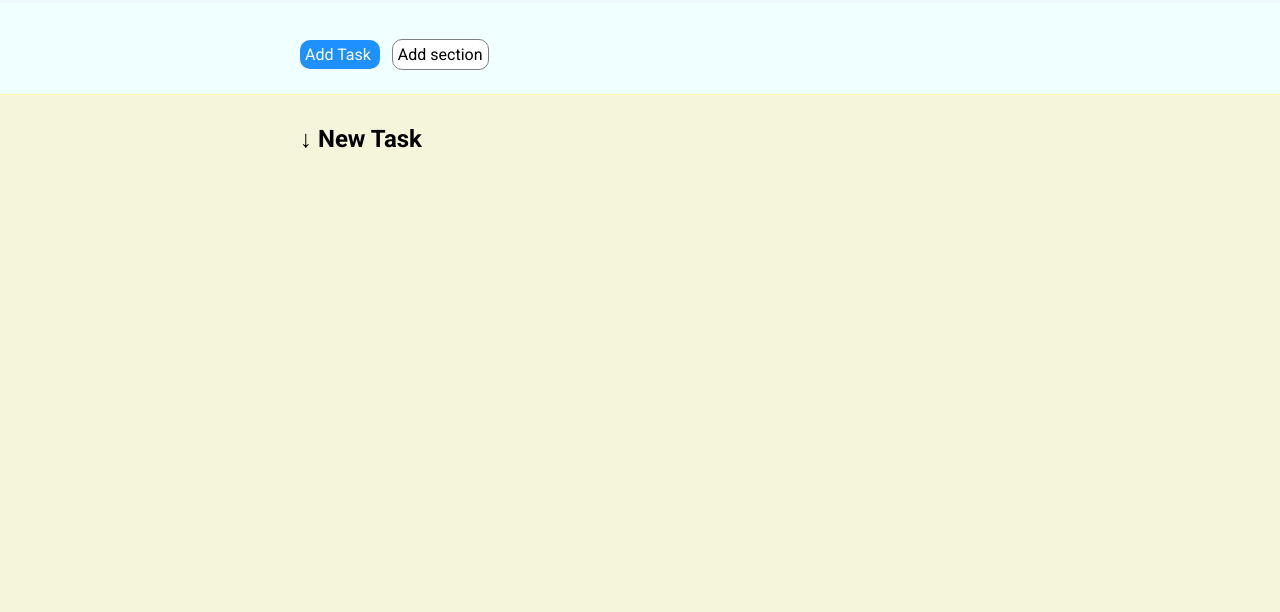
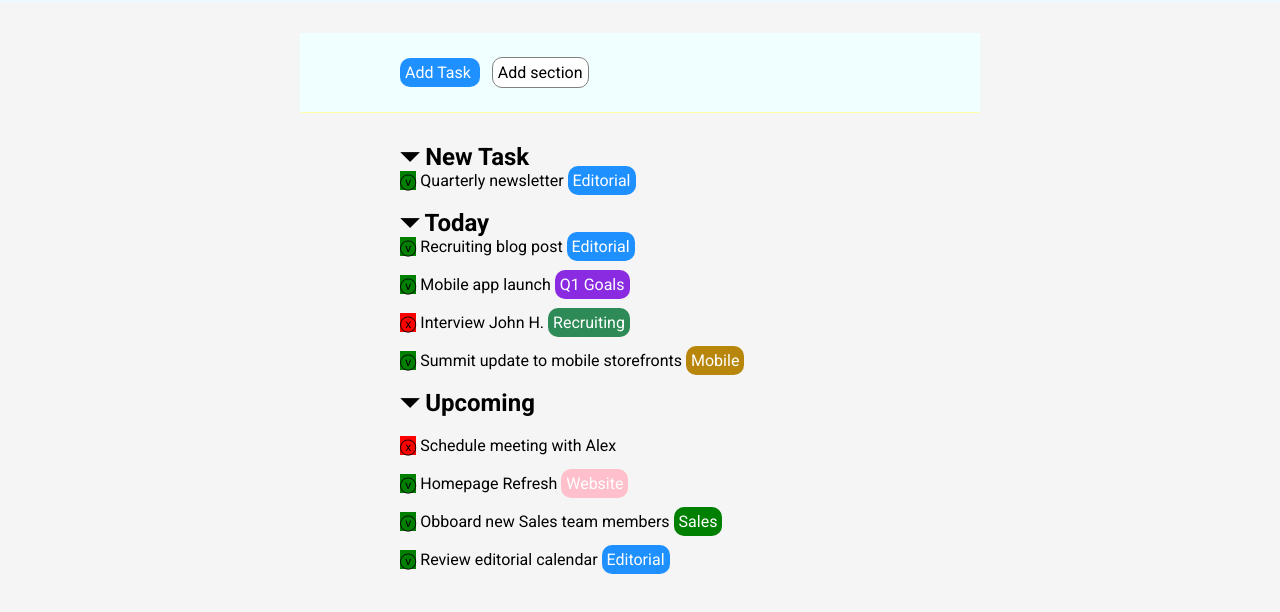
Before and after one commit to MattiaEsposito98/html-css-toboolist, a plain HTML site: page index.html in a window 1280 px wide. Shown: the part 68-680 px from the top of the page. Drawn offline with Linux system fonts and the light colour scheme.

Commit message:
aggiunta del menù con i bottoni

```diff
--- a/index.html
+++ b/index.html
@@ -11,18 +11,43 @@
 <body>
 	<header class="logo-header">
 		<div class="container">
-			<img src="./img/logo copia.png" alt="height 100">
+			<img src="./img/logo-copia.png" alt="height 100">
 			<strong class="title">Toboolist</strong>
 		</div>
 	</header>
-	<section class="section">
-		<div class="container">
+
+	<main>
+		<section class="section">
 			<span class="add-task"> Add Task </span>
 			<span class="add-section"> Add section </span>
+		</section>
+		<!-- 1 menù -->
+		<div class="menu">
+			<h2> <strong> &#9207 New Task</strong> </h1>
+				<p><span class="positive">&#9445</span> Quarterly newsletter <span class="editorial"> Editorial</span></p>
+				<br>
+				<!-- 2 menù -->
+				<h2><strong> &#9207 Today </strong></h2>
+				<p><span class="positive">&#9445</span> Recruiting blog post <span class="editorial"> Editorial</span></p>
+				<br>
+				<p><span class="positive">&#9445</span></span> Mobile app launch <span class="q1goals"> Q1 Goals</span></p>
+				<br>
+				<p><span class="negative">&#9447</span> Interview John H. <span class="recruiting"> Recruiting</span></p>
+				<br>
+				<p><span class="positive"> &#9445</span> Summit update to mobile storefronts <span class="mobile"> Mobile</span>
+				</p>
+				<br>
+				<!-- 3 menù -->
+				<h2><strong> &#9207 Upcoming </strong></h2>
+				<br>
+				<p><span class=" negative">&#9447</span> Schedule meeting with Alex</p>
+				<br>
+				<p><span class="positive">&#9445</span> Homepage Refresh <span class=" website">Website</span></p>
+				<br>
+				<p><span class="positive">&#9445</span> Obboard new Sales team members <span class="sales"> Sales</span></p>
+				<br>
+				<p><span class=" positive">&#9445</span> Review editorial calendar <span class="editorial"> Editorial</span></p>
 		</div>
-	</section>
-	<main>
-		<h2> <strong> &#8595 New Task</strong> </h1>
 	</main>
 
 </body>
--- a/style.css
+++ b/style.css
@@ -14,8 +14,9 @@ html {
     padding-left: 20px;
     background-color: aliceblue;
 }
-body{
-    background-color: beige;
+
+body {
+    background-color: whitesmoke;
 }
 
 .container {
@@ -26,11 +27,12 @@ body{
 
 .title {
     vertical-align: middle;
+
 }
 
 .section {
     background-color: azure;
-    padding: 30px 300px;
+    padding: 30px 100px;
     border-bottom: 1px solid #FFFFA9;
 }
 
@@ -50,6 +52,66 @@ body{
     padding: 5px;
 }
 
+.menu{
+    padding: 30px 100px;
+}
 main {
     padding: 30px 300px;
 }
+
+.positive {
+    background-color: green;
+}
+
+.negative {
+    background-color: red;
+}
+
+/* Bottoni */
+.editorial {
+    text-align: middle;
+    background-color: dodgerblue;
+    border-radius: 10px;
+    color: white;
+    padding: 5px;
+}
+
+.q1goals {
+    text-align: middle;
+    background-color: blueviolet;
+    border-radius: 10px;
+    color: white;
+    padding: 5px;
+}
+
+.recruiting {
+    text-align: middle;
+    background-color: seagreen;
+    border-radius: 10px;
+    color: white;
+    padding: 5px;
+}
+
+.mobile{
+    text-align: middle;
+    background-color:darkgoldenrod;
+    border-radius: 10px;
+    color: white;
+    padding: 5px;
+}
+
+.website{
+    text-align: middle;
+    background-color: pink;
+    border-radius: 10px;
+    color: white;
+    padding: 5px;
+}
+
+.sales{
+    text-align: middle;
+    background-color: green;
+    border-radius: 10px;
+    color: white;
+    padding: 5px;
+}
```
Also changed, not shown: img/logo-copia.png (renamed from img/logo copia.png).
